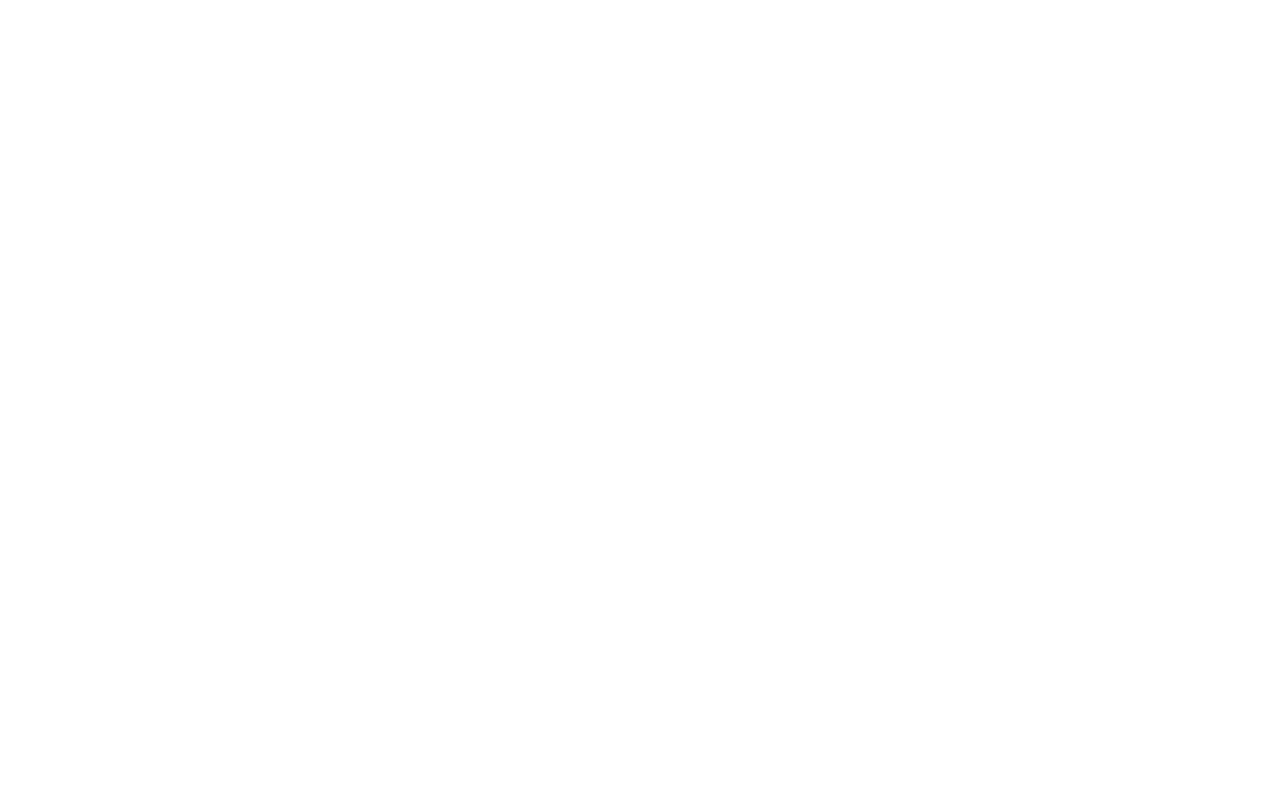
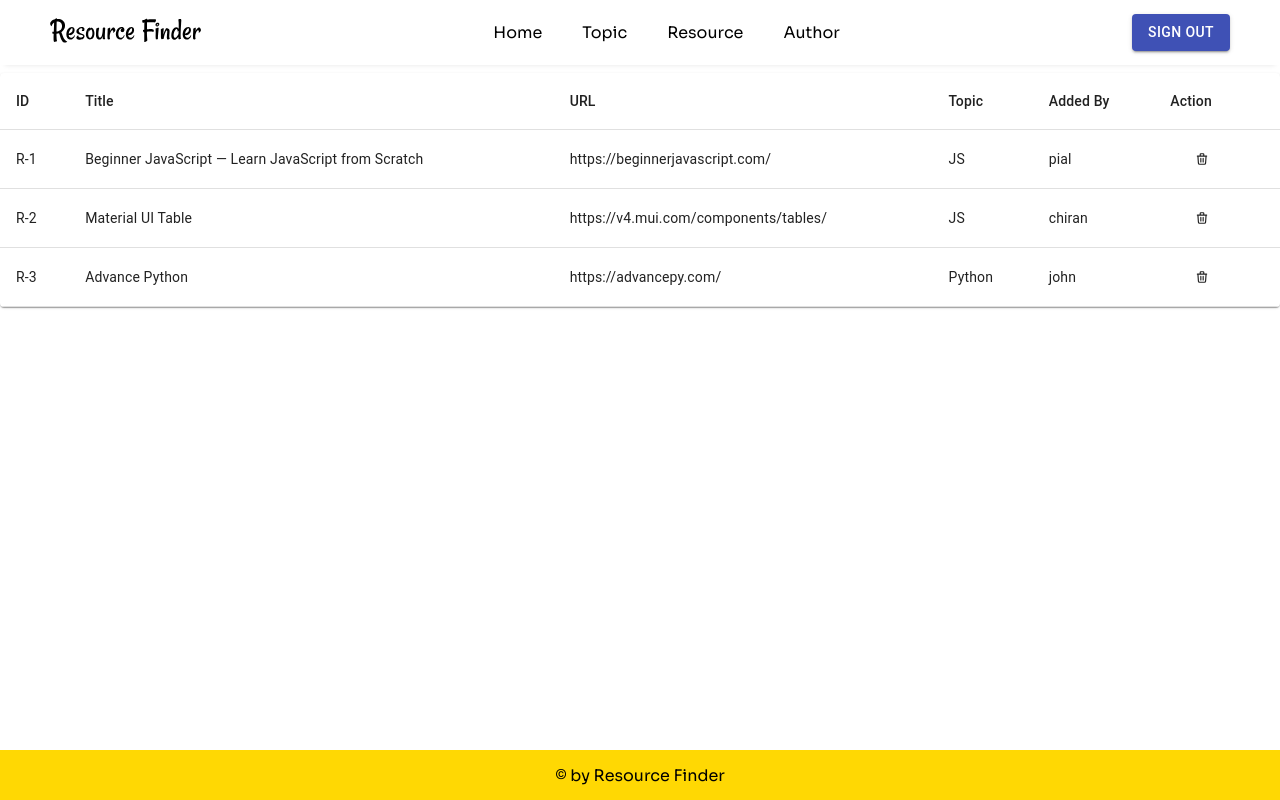
Before and after one commit to piall/resource-finder, a Next.js app: page /admin/resource in a window 1280 px wide. Built offline with nearby package versions, Linux system fonts and the light colour scheme.

Commit message:
Add resource table

```diff
--- /dev/null
+++ b/pages/admin/resource/dummyData.js
@@ -0,0 +1,23 @@
+export const rows = [
+  {
+    id: 'R-1',
+    title: 'Beginner JavaScript — Learn JavaScript from Scratch',
+    url: 'https://beginnerjavascript.com/',
+    topic: 'JS',
+    addedBy: 'pial',
+  },
+  {
+    id: 'R-2',
+    title: 'Material UI Table',
+    url: 'https://v4.mui.com/components/tables/',
+    topic: 'JS',
+    addedBy: 'chiran',
+  },
+  {
+    id: 'R-3',
+    title: 'Advance Python',
+    url: 'https://advancepy.com/',
+    topic: 'Python',
+    addedBy: 'john',
+  },
+];
--- a/pages/admin/resource/index.jsx
+++ b/pages/admin/resource/index.jsx
@@ -1,7 +1,93 @@
+import { useState } from 'react';
+import {
+  Table,
+  TableBody,
+  TableCell,
+  TableContainer,
+  TableHead,
+  TableRow,
+  Paper,
+  Button,
+  Modal,
+} from '@material-ui/core';
+import { HiOutlineTrash } from 'react-icons/hi';
+
+import AdminLayout from '../../../src/components/layout/AdminLayout';
+import { rows } from './dummyData';
+
 export default function Topic() {
+  //modal state
+  const [deleteModalOpen, setDeleteModalOpen] = useState(false);
+
+  //modal handler
+  const handleDeleteModal = () => {
+    setDeleteModalOpen(!deleteModalOpen);
+  };
+
   return (
-    <div className="page-container-scroll">
-      <div className="page-container"></div>
-    </div>
+    <AdminLayout>
+      <h2 className="page-title">Resources</h2>
+      <TableContainer className="custom-table-container" component={Paper}>
+        <Table>
+          <TableHead>
+            <TableRow>
+              <TableCell>ID</TableCell>
+              <TableCell>Title</TableCell>
+              <TableCell>URL</TableCell>
+              <TableCell>Topic</TableCell>
+              <TableCell>Added By</TableCell>
+              <TableCell>
+                {/* <HiOutlineTrash onClick={handleDeleteModal} /> */}
+                Action
+              </TableCell>
+            </TableRow>
+          </TableHead>
+          <TableBody>
+            {rows.map((row) => (
+              <TableRow key={row.id}>
+                <TableCell>{row.id}</TableCell>
+                <TableCell>{row.title}</TableCell>
+                <TableCell>
+                  <a href={row.url} target="_blank">
+                    {row.url}
+                  </a>
+                </TableCell>
+                <TableCell>{row.topic}</TableCell>
+                <TableCell>{row.addedBy}</TableCell>
+                <TableCell>
+                  <Button>
+                    <HiOutlineTrash onClick={handleDeleteModal} />
+                  </Button>
+                </TableCell>
+              </TableRow>
+            ))}
+          </TableBody>
+        </Table>
+      </TableContainer>
+
+      <Modal
+        open={deleteModalOpen}
+        onClose={handleDeleteModal}
+        aria-labelledby="delete-modal"
+      >
+        <div className="modal-container">
+          <div className="modal-body">
+            <p>Continue to delete?</p>
+            <div className="btn-container">
+              <Button variant="contained" className="danger">
+                Yes
+              </Button>
+              <Button
+                variant="contained"
+                className="purple"
+                onClick={handleDeleteModal}
+              >
+                No
+              </Button>
+            </div>
+          </div>
+        </div>
+      </Modal>
+    </AdminLayout>
   );
 }
```
